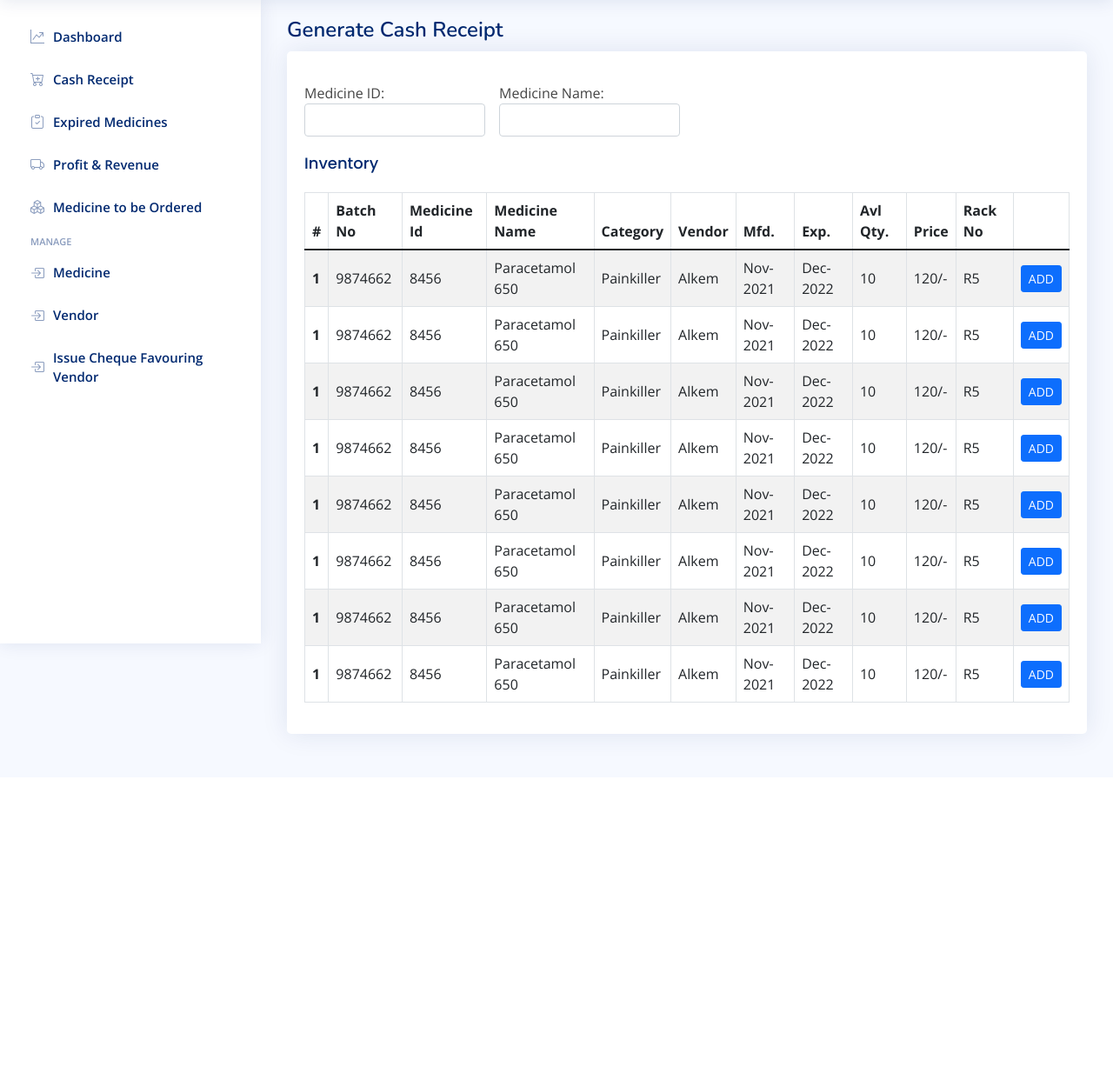
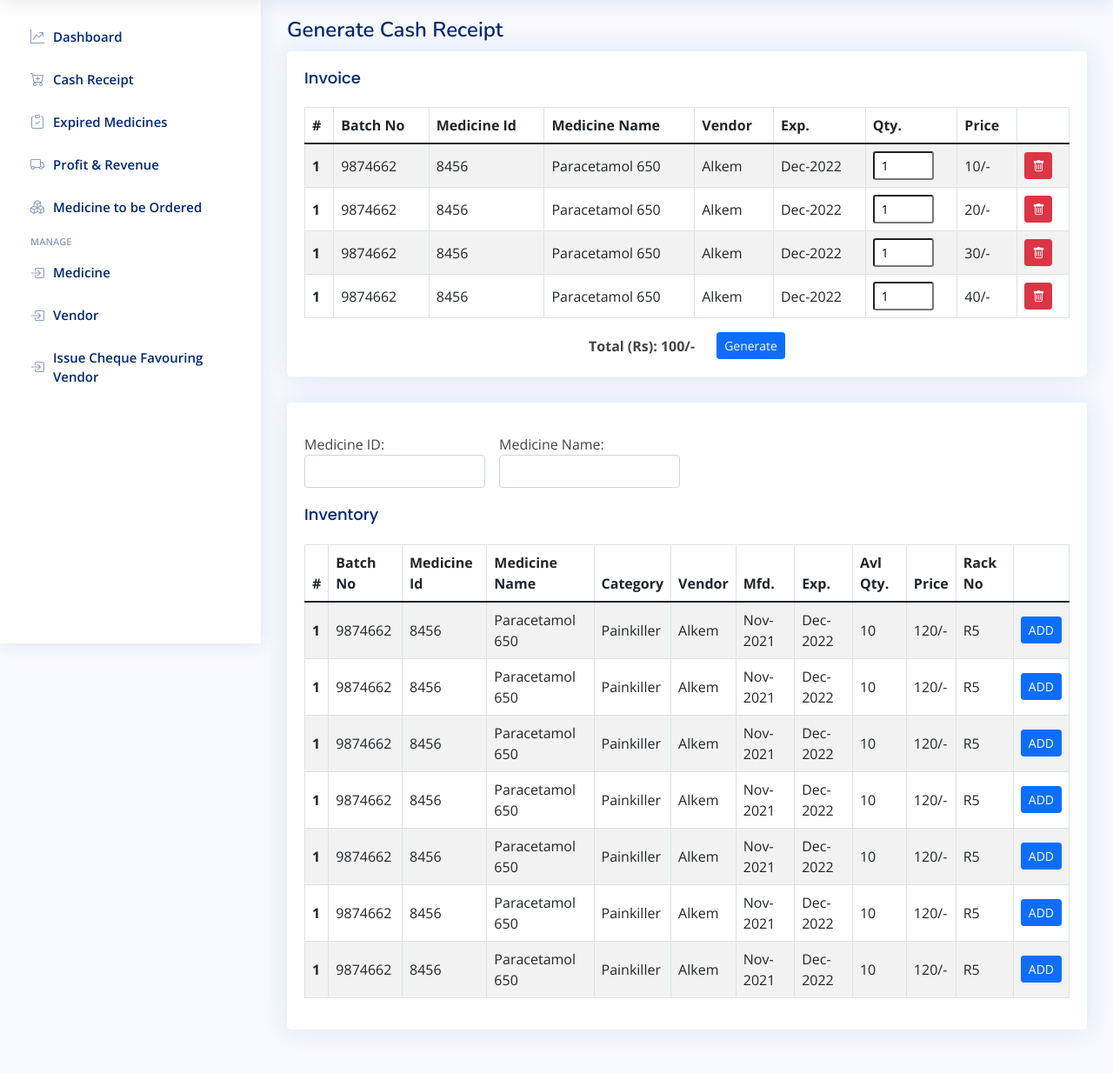
Before and after one commit to sourasankar/Medical-Automation-System, a PHP site: page /cms/generateCashReceipt.php in a window 1280 px wide. Shown: the part 60-1294 px from the top of the page at 87% size. Before the commit the page ends 919 px from the top, so only its background shows below. Run offline with PHP 8.4, Linux system fonts and the light colour scheme.

Commit message:
Update generateCashReceipt.php

```diff
--- a/generateCashReceipt.php
+++ b/generateCashReceipt.php
@@ -27,6 +27,102 @@
 
       <div class="row">
         <div class="col-12">
+
+          <div class="card">
+            <div class="card-body" >
+
+              <form method="POST" action="#">
+                <h5 class="card-title">Invoice</h5>
+                <div class="">
+                    <table class="table table-striped table-bordered">
+                      <thead>
+                        <tr>
+                          <th scope="col">#</th>
+                          <th scope="col">Batch No</th>
+                          <th scope="col">Medicine Id</th>
+                          <th scope="col">Medicine Name</th>
+                          <th scope="col">Vendor</th>
+                          <th scope="col">Exp.</th>
+                          <th scope="col">Qty.</th>
+                          <th scope="col">Price</th>
+                          <th scope="col"></th>
+                        </tr>
+                      </thead>
+                      <tbody>
+                        <tr class="align-middle">
+                          <th scope="row">1</th>
+                          <td>9874662</td>
+                          <td>8456</td>
+                          <td>Paracetamol 650</td>
+                          <td>Alkem</td>
+                          <td>Dec-2022</td>
+                          <td><input onchange="calPrice(this.value,1)" type="number" class="form-control-sm" style="width: 70px;" name="med1" value="1" min=1></td>
+                          <td id="med1">10/-</td>
+                          <td>
+                              <form method="POST" action="#">
+                                  <button type="submit" class="btn btn-danger btn-sm" name="delete" value="dsad465ad5"><i class="bi bi-trash"></i></button>
+                              </form>
+                          </td>
+                        </tr>
+                        <tr class="align-middle">
+                          <th scope="row">1</th>
+                          <td>9874662</td>
+                          <td>8456</td>
+                          <td>Paracetamol 650</td>
+                          <td>Alkem</td>
+                          <td>Dec-2022</td>
+                          <td><input onchange="calPrice(this.value,2)" type="number" class="form-control-sm" style="width: 70px;" name="med2" value="1" min=1></td>
+                          <td id="med2">20/-</td>
+                          <td>
+                              <form method="POST" action="#">
+                                  <button type="submit" class="btn btn-danger btn-sm" name="delete" value="dsad465ad5"><i class="bi bi-trash"></i></button>
+                              </form>
+                          </td>
+                        </tr>
+                        <tr class="align-middle">
+                          <th scope="row">1</th>
+                          <td>9874662</td>
+                          <td>8456</td>
+                          <td>Paracetamol 650</td>
+                          <td>Alkem</td>
+                          <td>Dec-2022</td>
+                          <td><input onchange="calPrice(this.value,3)" type="number" class="form-control-sm" style="width: 70px;" name="med3" value="1" min=1></td>
+                          <td id="med3">30/-</td>
+                          <td>
+                              <form method="POST" action="#">
+                                  <button type="submit" class="btn btn-danger btn-sm" name="delete" value="dsad465ad5"><i class="bi bi-trash"></i></button>
+                              </form>
+                          </td>
+                        </tr>
+                        <tr class="align-middle">
+                          <th scope="row">1</th>
+                          <td>9874662</td>
+                          <td>8456</td>
+                          <td>Paracetamol 650</td>
+                          <td>Alkem</td>
+                          <td>Dec-2022</td>
+                          <td><input onchange="calPrice(this.value,4)" type="number" class="form-control-sm" style="width: 70px;" name="med4" value="1" min=1></td>
+                          <td id="med4">40/-</td>
+                          <td>
+                              <form method="POST" action="#">
+                                  <button type="submit" class="btn btn-danger btn-sm" name="delete" value="dsad465ad5"><i class="bi bi-trash"></i></button>
+                              </form>
+                          </td>
+                        </tr>
+                      </tbody>
+                    </table>
+                    <div class="align-middle" style="font-weight: 700;display: flex;justify-content: center;align-items: center;">
+
+                      <div id="total">Total (Rs): 100/-</div>
+                      <button type="submit" class="btn btn-primary btn-sm" style="margin-left: 25px;" name="generate">Generate</button>
+
+                    </div>
+                </div>
+                </form>
+
+            </div>
+
+          </div>
 
           <div class="card">
             <div class="card-body" >
@@ -74,7 +170,7 @@
                           <td>R5</td>
                           <td>
                               <form method="POST" action="#">
-                                  <button type="submit" class="btn btn-primary btn-sm" name="add" value="dsad465ad5">ADD</i></button>
+                                  <button type="submit" class="btn btn-primary btn-sm" name="add" value="dsad465ad5">ADD</button>
                               </form>
                           </td>
                         </tr>
@@ -92,7 +188,7 @@
                           <td>R5</td>
                           <td>
                               <form method="POST" action="#">
-                                  <button type="submit" class="btn btn-primary btn-sm" name="add" value="dsad465ad5">ADD</i></button>
+                                  <button type="submit" class="btn btn-primary btn-sm" name="add" value="dsad465ad5">ADD</button>
                               </form>
                           </td>
                         </tr>
@@ -110,7 +206,7 @@
                           <td>R5</td>
                           <td>
                               <form method="POST" action="#">
-                                  <button type="submit" class="btn btn-primary btn-sm" name="add" value="dsad465ad5">ADD</i></button>
+                                  <button type="submit" class="btn btn-primary btn-sm" name="add" value="dsad465ad5">ADD</button>
                               </form>
                           </td>
                         </tr>
@@ -128,7 +224,7 @@
                           <td>R5</td>
                           <td>
                               <form method="POST" action="#">
-                                  <button type="submit" class="btn btn-primary btn-sm" name="add" value="dsad465ad5">ADD</i></button>
+                                  <button type="submit" class="btn btn-primary btn-sm" name="add" value="dsad465ad5">ADD</button>
                               </form>
                           </td>
                         </tr>
@@ -146,7 +242,7 @@
                           <td>R5</td>
                           <td>
                               <form method="POST" action="#">
-                                  <button type="submit" class="btn btn-primary btn-sm" name="add" value="dsad465ad5">ADD</i></button>
+                                  <button type="submit" class="btn btn-primary btn-sm" name="add" value="dsad465ad5">ADD</button>
                               </form>
                           </td>
                         </tr>
@@ -164,7 +260,7 @@
                           <td>R5</td>
                           <td>
                               <form method="POST" action="#">
-                                  <button type="submit" class="btn btn-primary btn-sm" name="add" value="dsad465ad5">ADD</i></button>
+                                  <button type="submit" class="btn btn-primary btn-sm" name="add" value="dsad465ad5">ADD</button>
                               </form>
                           </td>
                         </tr>
@@ -182,25 +278,7 @@
                           <td>R5</td>
                           <td>
                               <form method="POST" action="#">
-                                  <button type="submit" class="btn btn-primary btn-sm" name="add" value="dsad465ad5">ADD</i></button>
-                              </form>
-                          </td>
-                        </tr>
-                        <tr class="align-middle">
-                          <th scope="row">1</th>
-                          <td>9874662</td>
-                          <td>8456</td>
-                          <td>Paracetamol 650</td>
-                          <td>Painkiller</td>
-                          <td>Alkem</td>
-                          <td>Nov-2021</td>
-                          <td>Dec-2022</td>
-                          <td>10</td>
-                          <td>120/-</td>
-                          <td>R5</td>
-                          <td>
-                              <form method="POST" action="#">
-                                  <button type="submit" class="btn btn-primary btn-sm" name="add" value="dsad465ad5">ADD</i></button>
+                                  <button type="submit" class="btn btn-primary btn-sm" name="add" value="dsad465ad5">ADD</button>
                               </form>
                           </td>
                         </tr>
@@ -217,6 +295,24 @@
 
   </main><!-- End #main -->
 
+  <script>
+    var price=[10,20,30,40];
+    var itemPrice=[10,20,30,40];
+
+    function calPrice(qty,n){
+      var product = qty*price[n-1];
+      itemPrice[n-1] = product;
+      var i=0,sum=0;
+      while(itemPrice[i]!=null){
+        sum+=itemPrice[i];
+        i++;
+      }
+      document.getElementById("med"+n).innerHTML=product+"/-";
+      document.getElementById("total").innerHTML="Total (Rs): "+sum+"/-";
+    }
+
+  </script>
+
   <?php require "assets/php/footer.php"; ?>
 
 </body>
```
